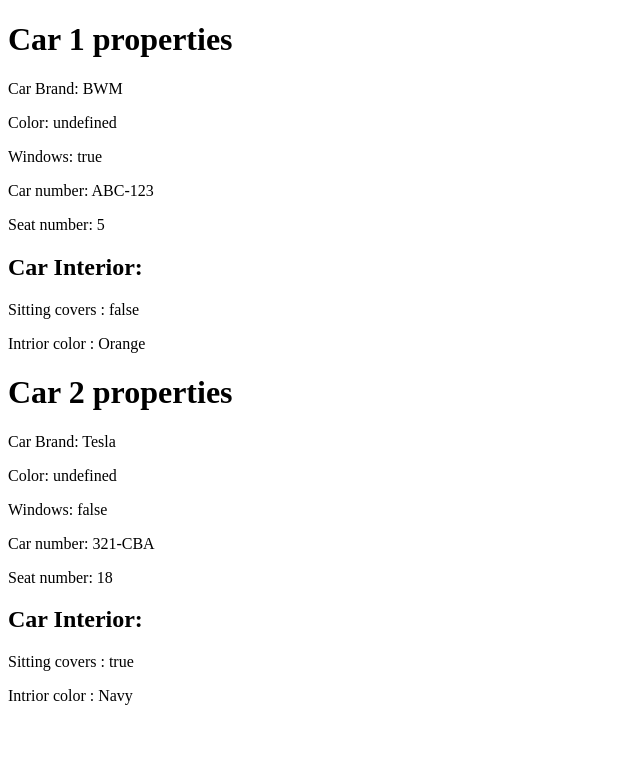
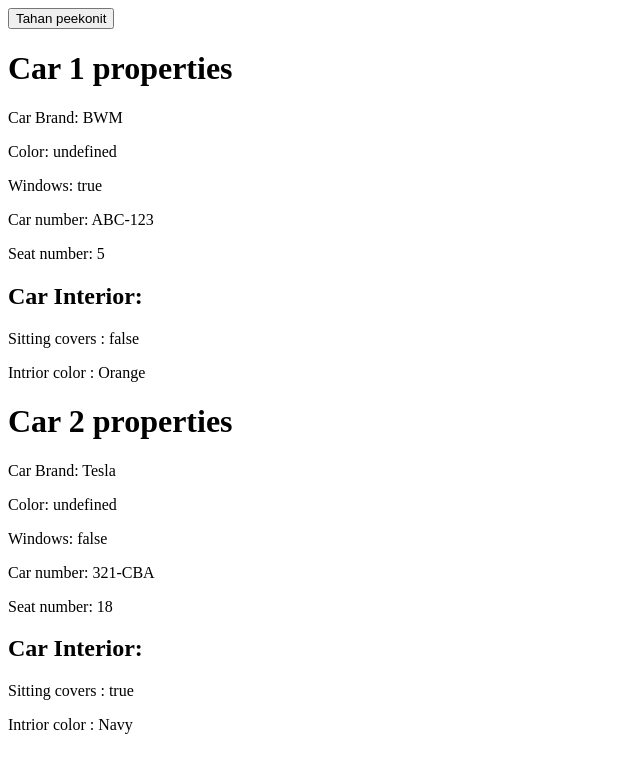
Before and after one commit to fomi-ann/RestAPI, a website: page index.html in a window 1280 px wide. Shown: the whole page, without its empty margins (0-640 px from the left). Drawn offline with Linux system fonts and the light colour scheme.

Commit message:
get bacon API

```diff
--- a/Index.js
+++ b/Index.js
@@ -152,3 +152,7 @@
 
 
 app.listen(8080, () => {console.log(`API running at: http://localhost:8080`)})
+
+
+////////////////////
+//17.11.
--- a/index.html
+++ b/index.html
@@ -6,7 +6,11 @@
     <title>Car</title>
 </head>
 <body>
+    <button type="button" onclick="loadDoc()">Tahan peekonit</button>
+    <p id="baconhere"></p>
+
     <div id="app"></div>
+
     <script src="script.js"></script>
 </body>
 </html>
--- a/script.js
+++ b/script.js
@@ -52,4 +52,13 @@
     <p>Sitting covers : ${displayCars[1].Car.interior["Pet friendly"]}</p>
     <p>Intrior color : ${displayCars[1].Car.interior.color}</p>
 </div>
+
 `
+function loadDoc(){
+    const xhttp = new XMLHttpRequest();
+    xhttp.onload = function() {
+        document.getElementById("baconhere").innerHTML = this.responseText;
+    };
+    xhttp.open("GET", "https://baconipsum.com/api/?type=all-meat");
+    xhttp.send();
+}
```
